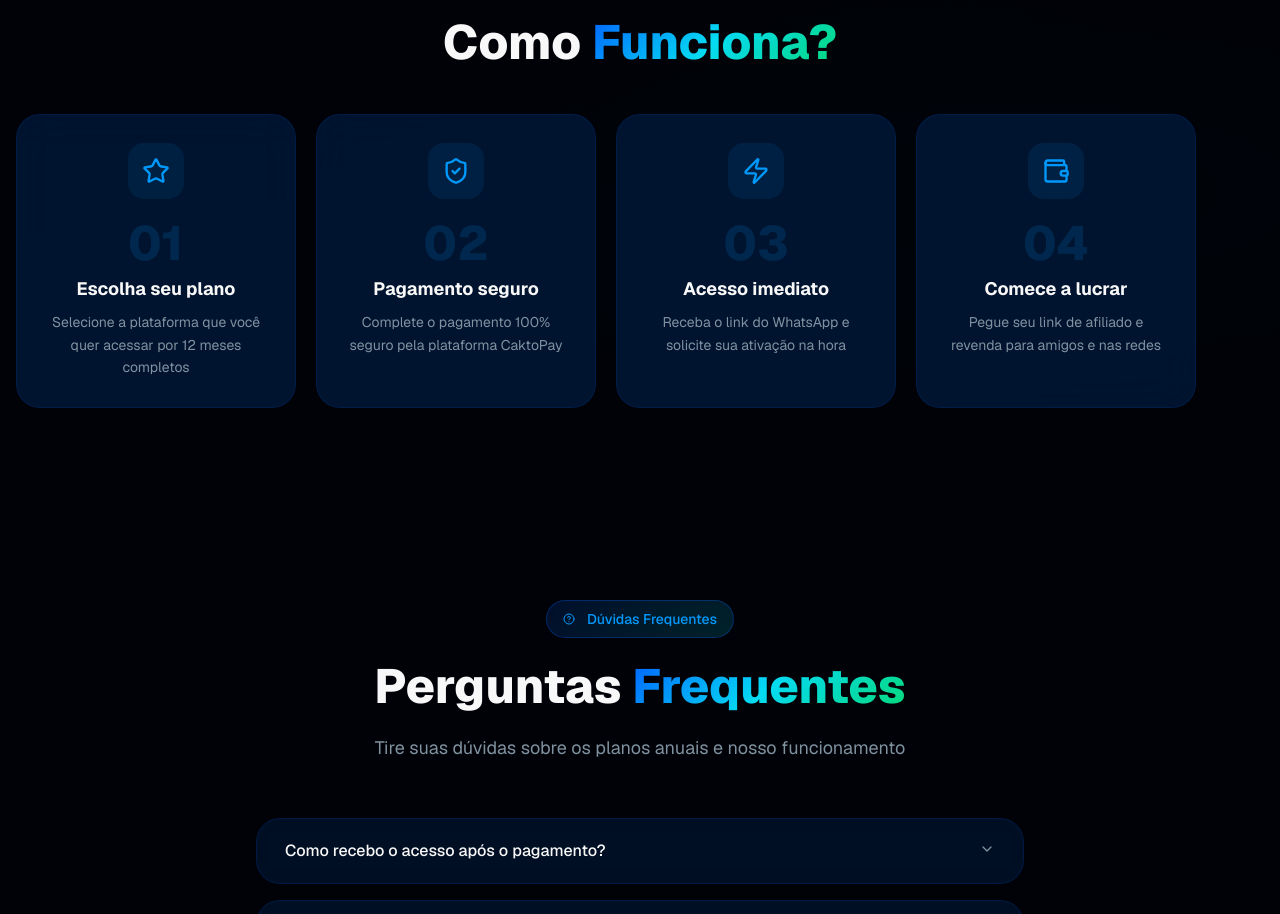
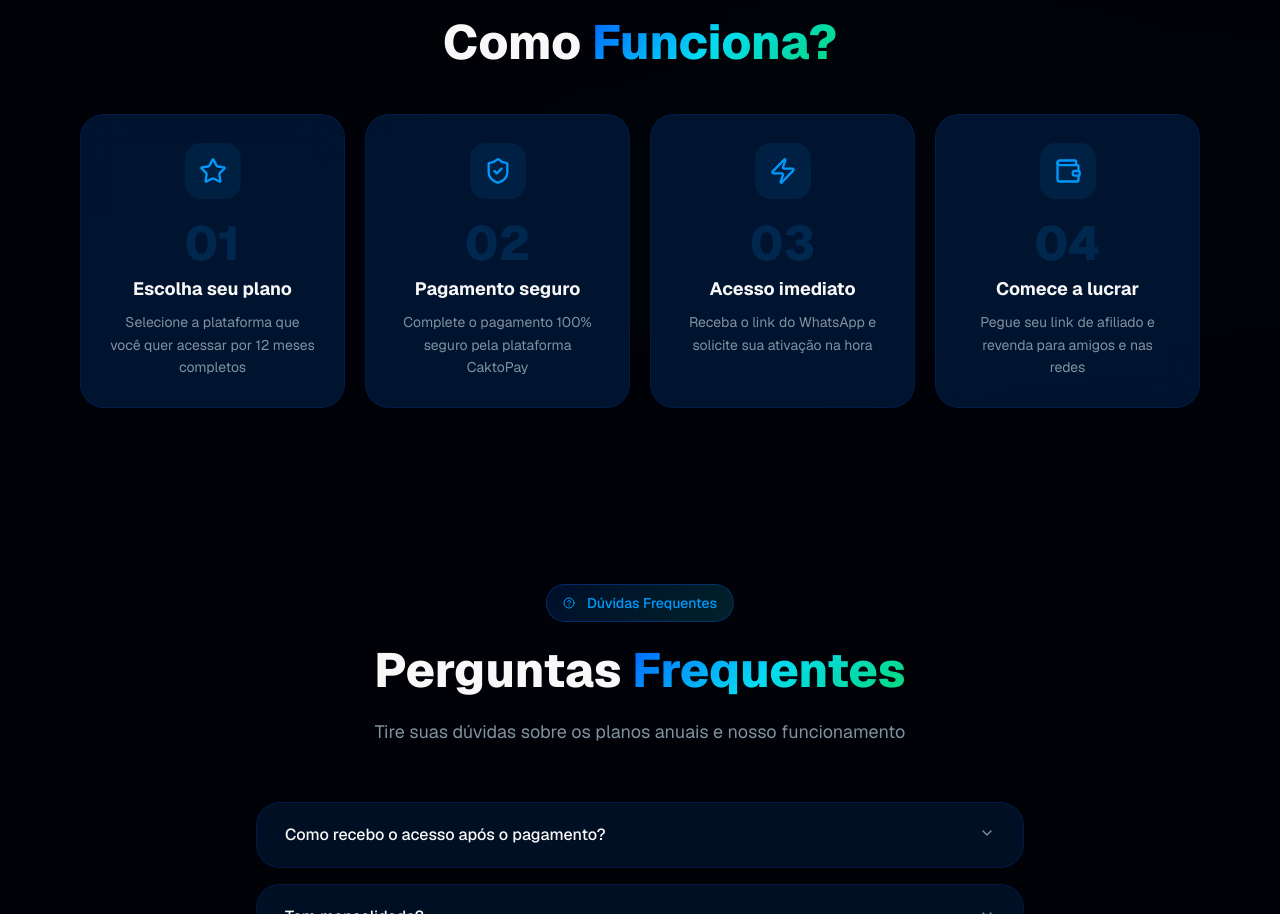
Before and after one commit to LucasMGaspar/siteAssinaturas, a Next.js app: page / in a window 1280 px wide. Shown: the part 4468-5382 px from the top of the page. Built offline with nearby package versions, Linux system fonts and the light colour scheme.

Commit message:
fix: corrige layout "Como Funciona" - grid no desktop, swipe no mobile
Co-Authored-By: Claude Opus 4.6 <noreply@anthropic.com>

```diff
--- a/app/page.tsx
+++ b/app/page.tsx
@@ -458,10 +458,10 @@ export default function Home() {
           </div>
         </div>
 
-        <div className="relative z-10 px-4">
-          <div className="flex gap-3 md:gap-5 overflow-x-auto snap-x snap-mandatory pb-4 scrollbar-hide">
+        <div className="relative z-10 container mx-auto px-4 max-w-6xl">
+          <div className="flex gap-3 md:gap-5 overflow-x-auto md:overflow-visible snap-x snap-mandatory md:snap-none pb-4 md:pb-0 scrollbar-hide md:grid md:grid-cols-4">
             {steps.map((step, index) => (
-              <div key={index} className="flex-shrink-0 w-[75vw] sm:w-[45vw] md:w-[280px] snap-center">
+              <div key={index} className="flex-shrink-0 w-[70vw] sm:w-[45vw] md:w-auto snap-center">
                 <div className="feature-card rounded-2xl md:rounded-3xl p-5 md:p-7 h-full">
                   <div className="flex flex-col items-center text-center">
                     <div className="w-11 h-11 md:w-14 md:h-14 rounded-xl md:rounded-2xl bg-primary/10 flex items-center justify-center mb-3 md:mb-5">
```
